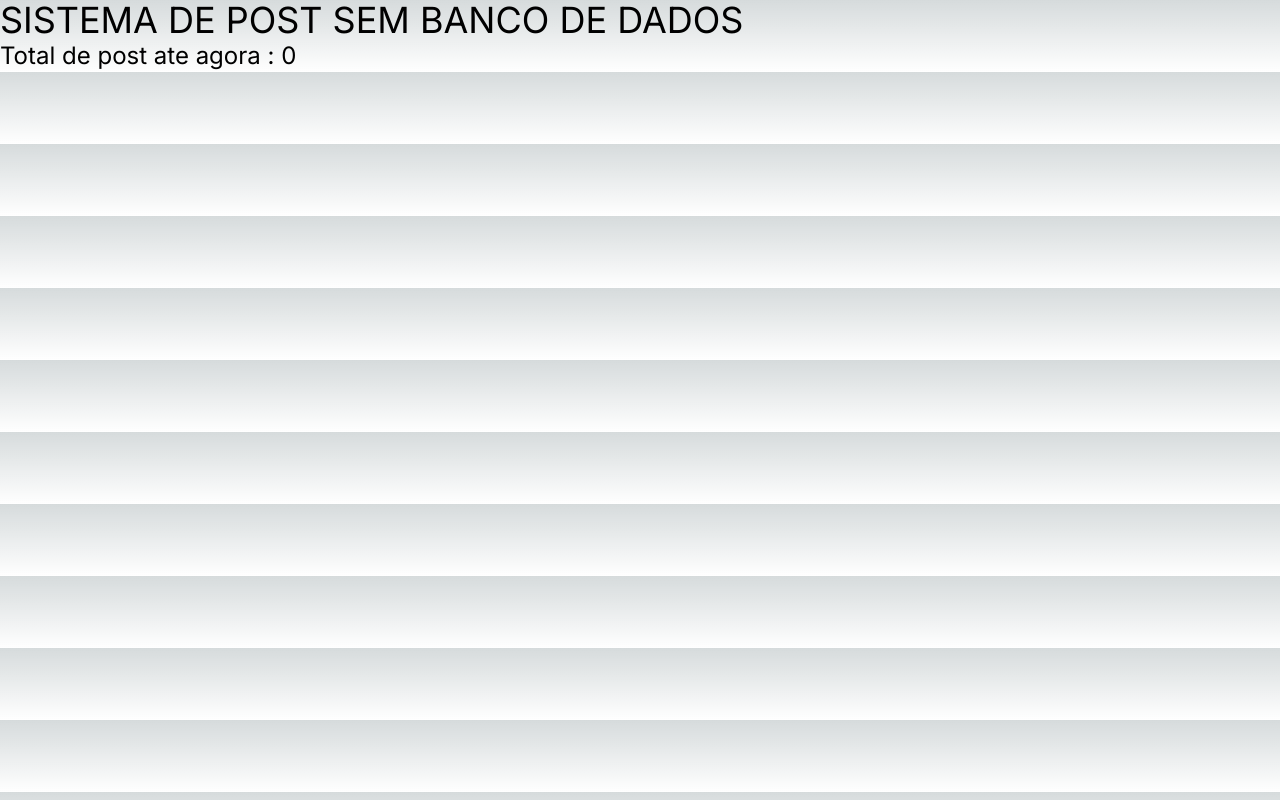
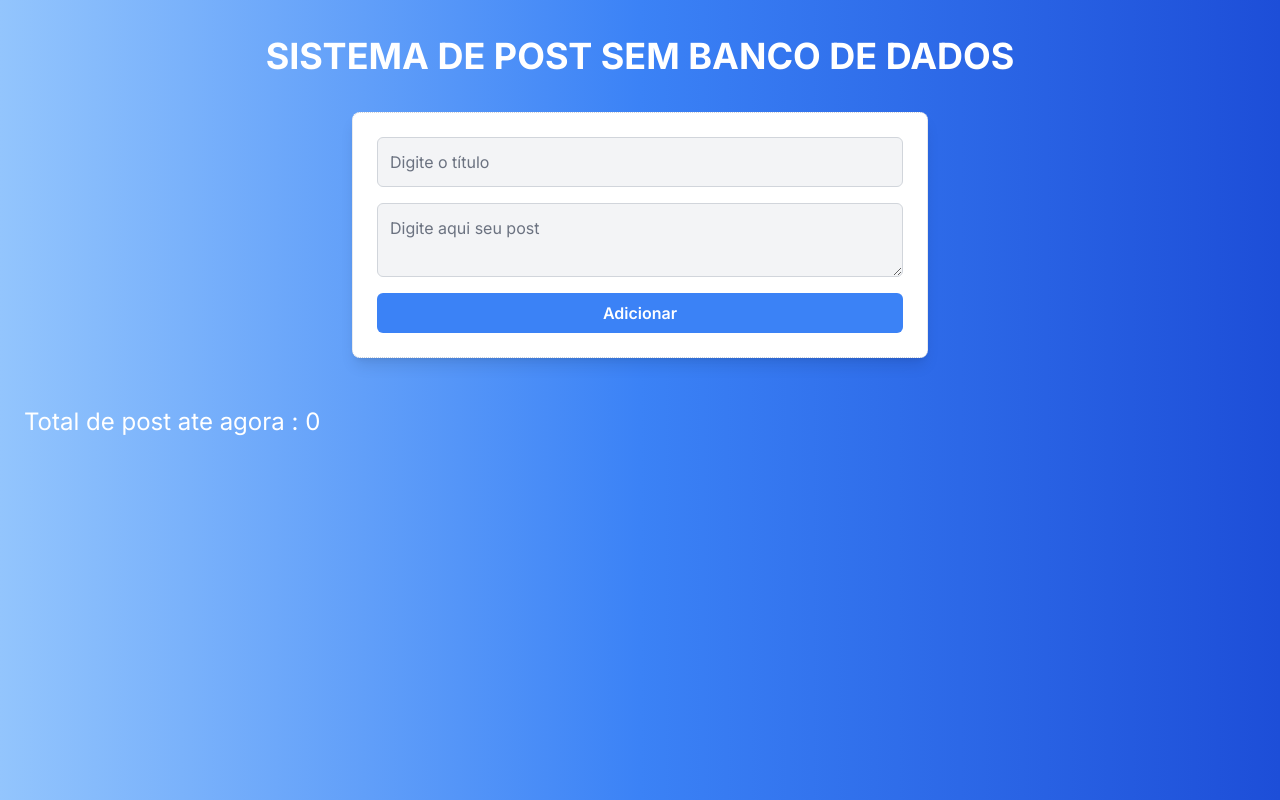
Before and after one commit to Khalil-Ravikson/react-primeiro-projeto, a Next.js app: page / in a window 1280 px wide. Built offline with nearby package versions, Linux system fonts and the light colour scheme.

Commit message:
Post 1 version

```diff
--- a/src/app/components/Footer.tsx
+++ b/src/app/components/Footer.tsx
@@ -1,5 +1,14 @@
+import { useContext } from "react";
+import { PostConstext } from "../contexts/PostContext";
+
 export const Footer = () => {
+
+    const footerCtx = useContext(PostConstext)
+
     return (
-        <div className="text-2xl">Total de post ate agora : 0</div>
+
+
+
+        <div className="text-2xl">Total de post ate agora : {footerCtx?.posts?.length}</div>
     );
 }
--- a/src/app/components/Header.tsx
+++ b/src/app/components/Header.tsx
@@ -1,17 +1,50 @@
+import { useContext, useState } from "react";
+import { PostConstext } from "../contexts/PostContext";
+
 
 
 
 export const Header = ( ) =>{
+    const headeCtx = useContext(PostConstext);
 
+    const [tittleInput, setTittleInput ] = useState("");
+    const [bodyInput, setBodyInput ] = useState("");
 
+    const handleButtonClick = () =>{
+        if(tittleInput && bodyInput){
+            headeCtx?.addPost(tittleInput,bodyInput)
+            setTittleInput("");
+            setBodyInput("");
+        }
+    }
 
     return (
-    <header>
+    <header className="flex flex-col items-center justify-center">
+    <h1 className="text-4xl uppercase p-3 text-center mb-6 font-bold">Sistema de Post sem banco de dados</h1>
 
-            <div className=" text-4xl uppercase">
-                <h1>Sistema de Post sem banco de dados</h1>
+    <div className="max-w-xl w-full flex flex-col gap-4 border border-dotted border-gray-300 bg-white text-gray-800 p-6 rounded-lg shadow-lg ">
 
-            </div>
+        <input
+        type="text"
+        placeholder="Digite o título"
+        className="border border-gray-300 bg-gray-100 text-gray-800 placeholder-gray-500 rounded-md p-3 focus:outline-none focus:ring-2 focus:ring-blue-400"
+        value={tittleInput}
+        onChange={e=>setTittleInput(e.target.value)}
+        />
+
+        <textarea
+        placeholder="Digite aqui seu post"
+        className="border border-gray-300 bg-gray-100 text-gray-800 placeholder-gray-500 rounded-md p-3 focus:outline-none focus:ring-2 focus:ring-blue-400"
+        value={bodyInput}
+        onChange={e=>setBodyInput(e.target.value)}
+        />
+
+        <button onClick={handleButtonClick}
+        className="bg-blue-500 hover:bg-blue-600 text-white font-semibold py-2 px-4 rounded-md transition duration-300">
+        Adicionar
+        </button>
+
+    </div>
 
     </header>
     );
--- /dev/null
+++ b/src/app/components/PostList.tsx
@@ -0,0 +1,19 @@
+import { useContext } from "react"
+import { PostConstext } from "../contexts/PostContext"
+
+export const PostList = () =>{
+
+    const PostCtx = useContext(PostConstext)
+
+    return (<div className="flex flex-col items-center justify-center p-6">
+        <div className="w-full max-w-2xl">
+          {PostCtx?.posts.map(item => (
+            <div key={item.id} className="text-3xl text-gray-800 bg-gradient-to-r from-pink-400 via-pink-500 to-pink-600 mb-4 p-6 rounded-lg shadow-lg">
+              <div className="font-bold text-white mb-2">{item.title}</div>
+              <div className="text-lg text-white">{item.body}</div>
+            </div>
+          ))}
+        </div>
+      </div>
+    );
+}
--- /dev/null
+++ b/src/app/contexts/PostContext.tsx
@@ -0,0 +1,21 @@
+import { createContext, ReactNode, useContext, useState } from "react";
+import { Post } from "../types/Post";
+
+type postConstextType ={
+    posts: Post[];
+    addPost: (title:string, body: string) => void;
+}
+export const PostConstext = createContext<postConstextType | null>(null);
+
+
+export const PostProvider = ({children}:{children : ReactNode}) =>{
+    const [posts,setPosts] = useState<Post[]>([])
+    const addPost = (title:string, body:string) => {
+        setPosts([...posts, {id: posts.length, title,body}])
+    }
+
+    return(
+    <PostConstext.Provider value={{ posts, addPost }}>{children}</PostConstext.Provider>
+    );
+
+}
--- a/src/app/page.tsx
+++ b/src/app/page.tsx
@@ -2,12 +2,20 @@
 
 import { Footer } from "./components/Footer";
 import { Header } from "./components/Header";
+import { PostList } from "./components/PostList";
+import { PostProvider } from "./contexts/PostContext";
 
 const page = () => {
     return (
-    <div className="container mx-auto">
-        <Header/>
-        <Footer/>
+    <div className="bg-gradient-to-r from-blue-300 via-blue-500 to-blue-700 min-h-screen text-white p-6">
+        <PostProvider>
+            <div className="container mx-auto">
+                <Header/>
+                <PostList/>
+                <Footer/>
+            </div>
+        </PostProvider>
+
     </div>
 
     );
--- a/src/app/types/Post.ts
+++ b/src/app/types/Post.ts
@@ -0,0 +1,5 @@
+export type Post ={
+    id: number;
+    title: string;
+    body: string;
+};
```
